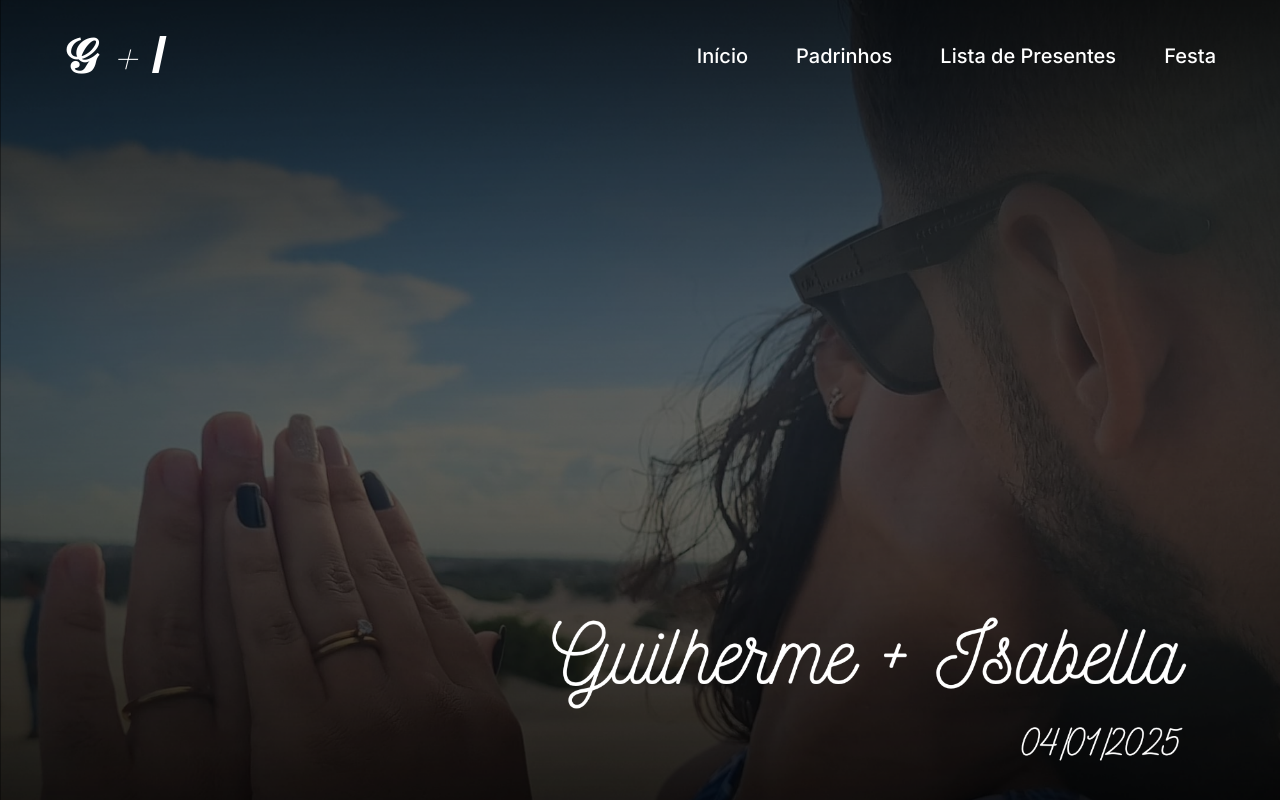
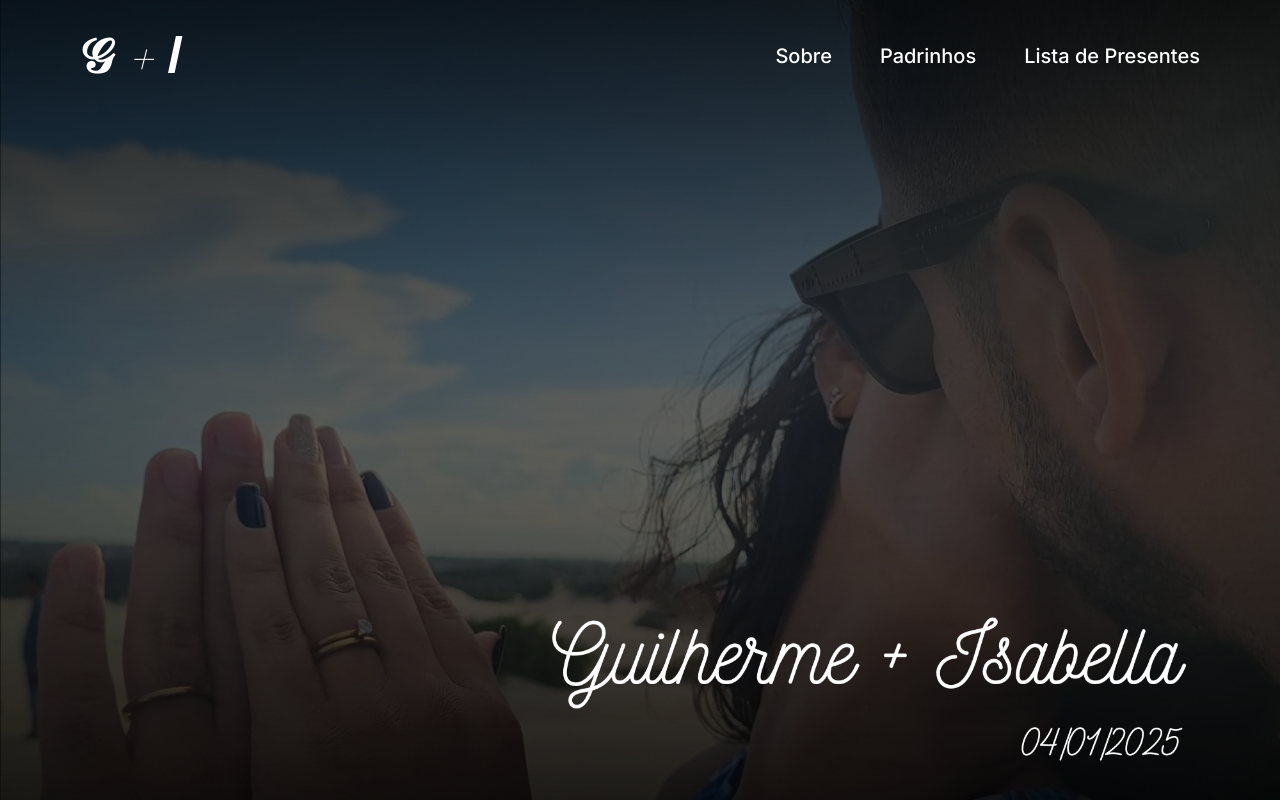
Before and after one commit to oisouguilherme/lp_casamento, a Next.js app: page / in a window 1280 px wide. Shown: the top 800 px of the page. Built offline with nearby package versions, Linux system fonts and the light colour scheme.

Commit message:
responsividade homepage

```diff
--- a/package.json
+++ b/package.json
@@ -9,9 +9,10 @@
     "lint": "next lint"
   },
   "dependencies": {
+    "next": "14.1.4",
     "react": "^18",
     "react-dom": "^18",
-    "next": "14.1.4"
+    "react-scroll": "^1.9.0"
   },
   "devDependencies": {
     "autoprefixer": "^10.0.1",
--- a/src/app/page.jsx
+++ b/src/app/page.jsx
@@ -1,23 +1,69 @@
+"use client";
 import { Festa } from "@/components/Festa";
 import { ListPresentes } from "@/components/ListPresentes";
 import { Padrinhos } from "@/components/Padrinhos";
 import { Sobre } from "@/components/Sobre";
-import Image from "next/image";
+import Head from "next/head";
+import React from "react";
+import { Link } from "react-scroll";
 
 export default function Home() {
   return (
     <main className="bg-gradient-to-tr from-black to-zinc-900">
+      <Head>
+        <title>GoiStore - A Teconologia Move o Mundo</title>
+      </Head>
       <div className="bg-[url('/bg.png')] w-full min-h-screen bg-cover bg-bottom">
-        <header className="max-w-6xl mx-auto flex items-center justify-between py-8">
+        <header className="max-w-6xl mx-auto flex items-center justify-between px-4 py-8">
           <span className="text-5xl font-bold text-white">
             𝒢 <span className="font-thin italic">+</span> 𝐼
           </span>
           <nav>
-            <ul className="flex gap-12 font-medium text-white text-xl">
-              <li>Início</li>
-              <li>Padrinhos</li>
-              <li>Lista de Presentes</li>
-              <li>Festa</li>
+            <ul className="gap-12 font-medium text-white text-xl hidden sm:flex">
+              <li className="cursor-pointer">
+                <Link
+                  to="sobre"
+                  spy={true}
+                  smooth={true}
+                  offset={50}
+                  duration={500}
+                >
+                  Sobre
+                </Link>
+              </li>
+              <li className="cursor-pointer">
+                <Link
+                  to="Padrinhos"
+                  spy={true}
+                  smooth={true}
+                  offset={50}
+                  duration={500}
+                >
+                  Padrinhos
+                </Link>
+              </li>
+              <li className="cursor-pointer">
+                <Link
+                  to="Presentes"
+                  spy={true}
+                  smooth={true}
+                  offset={50}
+                  duration={500}
+                >
+                  Lista de Presentes
+                </Link>
+              </li>
+              {/*  <li className="cursor-pointer">
+                <Link
+                  to="Festa"
+                  spy={true}
+                  smooth={true}
+                  offset={50}
+                  duration={500}
+                >
+                  Festa
+                </Link>
+              </li> */}
             </ul>
           </nav>
         </header>
@@ -25,7 +71,24 @@ export default function Home() {
       <Sobre />
       <Padrinhos />
       <ListPresentes />
-      <Festa />
+      {/*  <Festa /> */}
+      <footer className="text-xs text-center text-white pb-2 flex justify-between items-center max-w-6xl mx-auto px-4">
+        <p>Guarde nossa data!</p>
+        <svg
+          xmlns="http://www.w3.org/2000/svg"
+          width="16"
+          height="16"
+          fill="currentColor"
+          class="bi bi-balloon-heart-fill"
+          viewBox="0 0 16 16"
+        >
+          <path
+            fill-rule="evenodd"
+            d="M8.49 10.92C19.412 3.382 11.28-2.387 8 .986 4.719-2.387-3.413 3.382 7.51 10.92l-.234.468a.25.25 0 1 0 .448.224l.04-.08c.009.17.024.315.051.45.068.344.208.622.448 1.102l.013.028c.212.422.182.85.05 1.246-.135.402-.366.751-.534 1.003a.25.25 0 0 0 .416.278l.004-.007c.166-.248.431-.646.588-1.115.16-.479.212-1.051-.076-1.629-.258-.515-.365-.732-.419-1.004a2 2 0 0 1-.037-.289l.008.017a.25.25 0 1 0 .448-.224l-.235-.468ZM6.726 1.269c-1.167-.61-2.8-.142-3.454 1.135-.237.463-.36 1.08-.202 1.85.055.27.467.197.527-.071.285-1.256 1.177-2.462 2.989-2.528.234-.008.348-.278.14-.386"
+          />
+        </svg>
+        <p>25/01/2025</p>
+      </footer>
     </main>
   );
 }
--- a/src/components/Festa.jsx
+++ b/src/components/Festa.jsx
@@ -2,7 +2,10 @@ import Image from "next/image";
 
 export function Festa() {
   return (
-    <div className="max-w-6xl mx-auto text-center py-12 text-white space-y-12">
+    <div
+      className="max-w-6xl mx-auto text-center py-12 text-white space-y-12"
+      id="Festa"
+    >
       <h2 className="font-bold text-4xl">Festa</h2>
 
       <p>
--- a/src/components/ListPresentes.jsx
+++ b/src/components/ListPresentes.jsx
@@ -4,9 +4,13 @@ import presentes from "../components/presentes.json";
 
 export function ListPresentes() {
   return (
-    <div className="max-w-6xl mx-auto text-center py-12 text-white space-y-12 flex flex-col items-center">
-      <h2 className="font-bold text-4xl text-violet-700 flex items-center justify-center gap-2">
+    <div
+      className="max-w-6xl mx-auto text-center px-4 py-12 text-white space-y-12 flex flex-col items-center"
+      id="Presentes"
+    >
+      <h2 className="font-bold text-3xl sm:text-4xl text-violet-700 flex flex-col sm:flex-row items-center justify-center gap-2">
         Lista de casamento
+        <div>
           <svg
             xmlns="http://www.w3.org/2000/svg"
             width="32"
@@ -17,17 +21,18 @@ export function ListPresentes() {
             <path d="M6.5 4.482c1.664-1.673 5.825 1.254 0 5.018-5.825-3.764-1.664-6.69 0-5.018" />
             <path d="M13 6.5a6.47 6.47 0 0 1-1.258 3.844q.06.044.115.098l3.85 3.85a1 1 0 0 1-1.414 1.415l-3.85-3.85a1 1 0 0 1-.1-.115h.002A6.5 6.5 0 1 1 13 6.5M6.5 12a5.5 5.5 0 1 0 0-11 5.5 5.5 0 0 0 0 11" />
           </svg>
+        </div>
       </h2>
-      <p>
+      <p className="text-sm sm:text-base">
         QUERIDOS FAMILIARES E AMIGOS, PARA NÓS, A PRESENÇA DE VOCÊS NESTE DIA
         TÃO ESPECIAL É O MAIOR PRESENTE QUE PODERÍAMOS RECEBER. MAS, SE VOCÊS
         TAMBÉM QUISEREM NOS PRESENTEAR, FICAREMOS MUITO AGRADECIDOS. COM AMOR,
         MARI E DUDU.
       </p>
 
-      <div className="flex gap-10 flex-wrap justify-center">
+      <div className="grid sm:grid-cols-2 md:grid-cols-4 gap-10 justify-center">
         {presentes.slice(0, 8).map((e) => (
-          <div className="w-56 bg-gray-100 p-2 text-zinc-800 flex flex-col justify-between text-center space-y-2">
+          <div className="md:w-56 bg-gray-100 p-2 text-zinc-800 flex flex-col justify-between text-center space-y-2">
             <div className="flex flex-col justify-between text-sm space-y-2">
               <div className="bg-white">
                 <Image
@@ -52,7 +57,7 @@ export function ListPresentes() {
       </div>
       <Link
         href={"/presentes"}
-        className="bg-violet-950 hover:bg-violet-900 duration-300 text-white text-lg font-medium py-2 max-w-sm w-full uppercase"
+        className="bg-violet-950 hover:bg-violet-900 duration-300 text-white font-medium py-2 max-w-sm w-full uppercase rounded-lg"
       >
         Ver mais
       </Link>
--- a/src/components/Padrinhos.jsx
+++ b/src/components/Padrinhos.jsx
@@ -2,7 +2,10 @@ import Image from "next/image";
 
 export function Padrinhos() {
   return (
-    <div className="max-w-6xl mx-auto text-center py-12 text-white space-y-12">
+    <div
+      className="max-w-6xl mx-auto text-center py-12 text-white space-y-12"
+      id="Padrinhos"
+    >
       <h2 className="font-bold text-4xl text-violet-700 flex gap-2 justify-center">
         Padrinhos
         <svg
@@ -26,7 +29,7 @@ export function Padrinhos() {
         Padrinhos da Noiva
       </h2>
       <div className="space-y-10">
-        <div className="flex gap-5 text-start items-center bg-zinc-900 shadow-lg shadow-zinc-800 rounded-3xl p-5 max-w-4xl mx-auto">
+        <div className="flex flex-col md:flex-row gap-5 text-start items-center bg-zinc-900 shadow-lg shadow-zinc-800 rounded-3xl p-5 max-w-4xl mx-auto">
           <Image
             src={"/bg.png"}
             alt="oi"
@@ -43,7 +46,7 @@ export function Padrinhos() {
             </p>
           </div>
         </div>
-        <div className="flex gap-5 text-start items-center bg-zinc-900 shadow-lg shadow-zinc-800 rounded-3xl p-5 max-w-4xl mx-auto">
+        <div className="flex flex-col md:flex-row gap-5 text-start items-center bg-zinc-900 shadow-lg shadow-zinc-800 rounded-3xl p-5 max-w-4xl mx-auto">
           <Image
             src={"/bg.png"}
             alt="oi"
@@ -65,8 +68,8 @@ export function Padrinhos() {
       <h2 className="font-semibold text-3xl text-violet-700">
         Padrinhos do Noivo
       </h2>
-      <div className="space-y-5">
-        <div className="flex gap-5 text-start items-center bg-zinc-900 shadow-lg shadow-zinc-800 rounded-3xl p-5 max-w-4xl mx-auto">
+      <div className="space-y-10">
+        <div className="flex flex-col md:flex-row gap-5 text-start items-center bg-zinc-900 shadow-lg shadow-zinc-800 rounded-3xl p-5 max-w-4xl mx-auto">
           <Image
             src={"/bg.png"}
             alt="oi"
@@ -83,7 +86,7 @@ export function Padrinhos() {
             </p>
           </div>
         </div>
-        <div className="flex gap-5 text-start items-center bg-zinc-900 shadow-lg shadow-zinc-800 rounded-3xl p-5 max-w-4xl mx-auto">
+        <div className="flex flex-col md:flex-row gap-5 text-start items-center bg-zinc-900 shadow-lg shadow-zinc-800 rounded-3xl p-5 max-w-4xl mx-auto">
           <Image
             src={"/bg.png"}
             alt="oi"
--- a/src/components/Sobre.jsx
+++ b/src/components/Sobre.jsx
@@ -2,9 +2,13 @@ import Image from "next/image";
 
 export function Sobre() {
   return (
-    <div className="max-w-7xl px-12 mx-auto text-center py-12 text-gray-100 space-y-12">
-      <h2 className="font-bold text-4xl text-violet-700 flex justify-center gap-2">
+    <div
+      id="sobre"
+      className="max-w-7xl px-4 sm:px-12 mx-auto text-center py-12 text-gray-100 space-y-12"
+    >
+      <h2 className="font-bold text-2xl sm:text-4xl text-violet-700 flex flex-col sm:flex-row items-center justify-center gap-2">
         Sejam bem-vindos ao nosso site!
+        <div>
           <svg
             xmlns="http://www.w3.org/2000/svg"
             width="32"
@@ -17,6 +21,7 @@ export function Sobre() {
               d="M2.854 15.854A.5.5 0 0 1 2 15.5V14H.5a.5.5 0 0 1-.354-.854l1.5-1.5A.5.5 0 0 1 2 11.5h1.793l.53-.53c-.771-.802-1.328-1.58-1.704-2.32-.798-1.575-.775-2.996-.213-4.092C3.426 2.565 6.18 1.809 8 3.233c1.25-.98 2.944-.928 4.212-.152L13.292 2 12.147.854A.5.5 0 0 1 12.5 0h3a.5.5 0 0 1 .5.5v3a.5.5 0 0 1-.854.354L14 2.707l-1.006 1.006c.236.248.44.531.6.845.562 1.096.585 2.517-.213 4.092-.793 1.563-2.395 3.288-5.105 5.08L8 13.912l-.276-.182a22 22 0 0 1-2.685-2.062l-.539.54V14a.5.5 0 0 1-.146.354zm2.893-4.894A20.4 20.4 0 0 0 8 12.71c2.456-1.666 3.827-3.207 4.489-4.512.679-1.34.607-2.42.215-3.185-.817-1.595-3.087-2.054-4.346-.761L8 4.62l-.358-.368c-1.259-1.293-3.53-.834-4.346.761-.392.766-.464 1.845.215 3.185.323.636.815 1.33 1.519 2.065l1.866-1.867a.5.5 0 1 1 .708.708z"
             />
           </svg>
+        </div>
       </h2>
 
       <p>
@@ -32,7 +37,7 @@ export function Sobre() {
         grande sonho, o dia em que uniremos nossas almas e corpos para sempre, o
         dia do nosso casamento.
       </p>
-      <div className="grid grid-cols-3 gap-5">
+      <div className="grid sm:grid-cols-3 gap-5">
         <Image
           src={"/bg.png"}
           alt="oi"
```
Also changed, not shown: 1 other file (tests, documents, lock files or other folders). Lines whose indentation alone changed are shown as unchanged.
